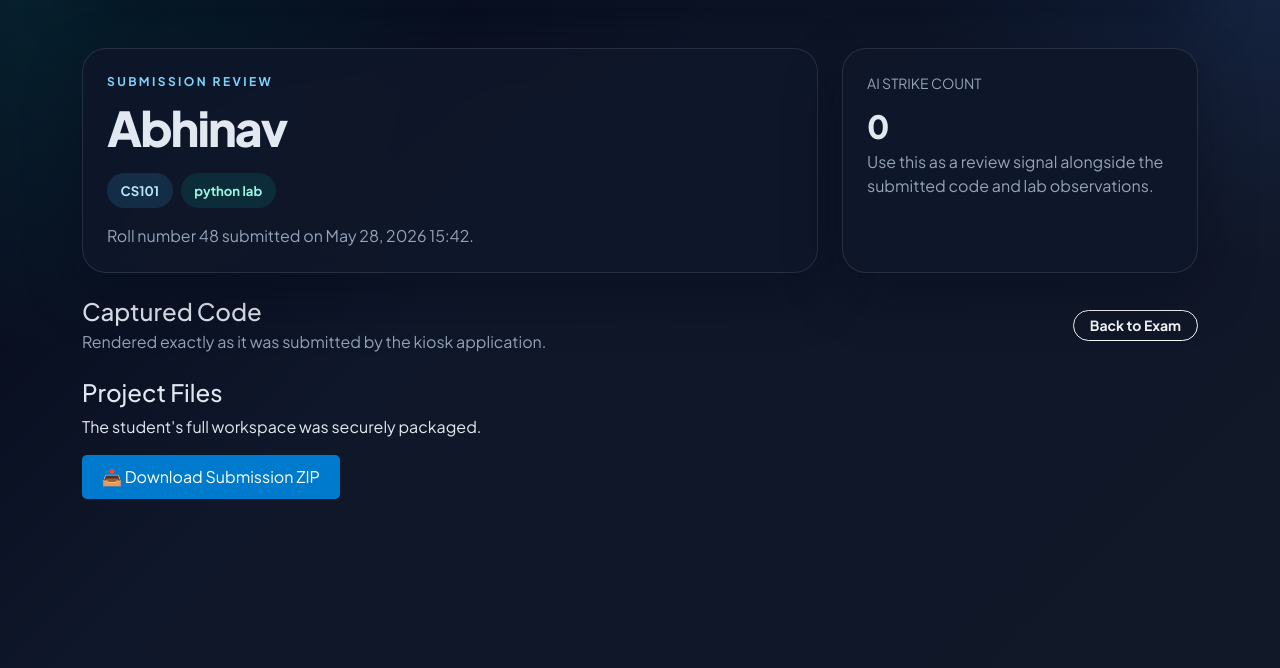
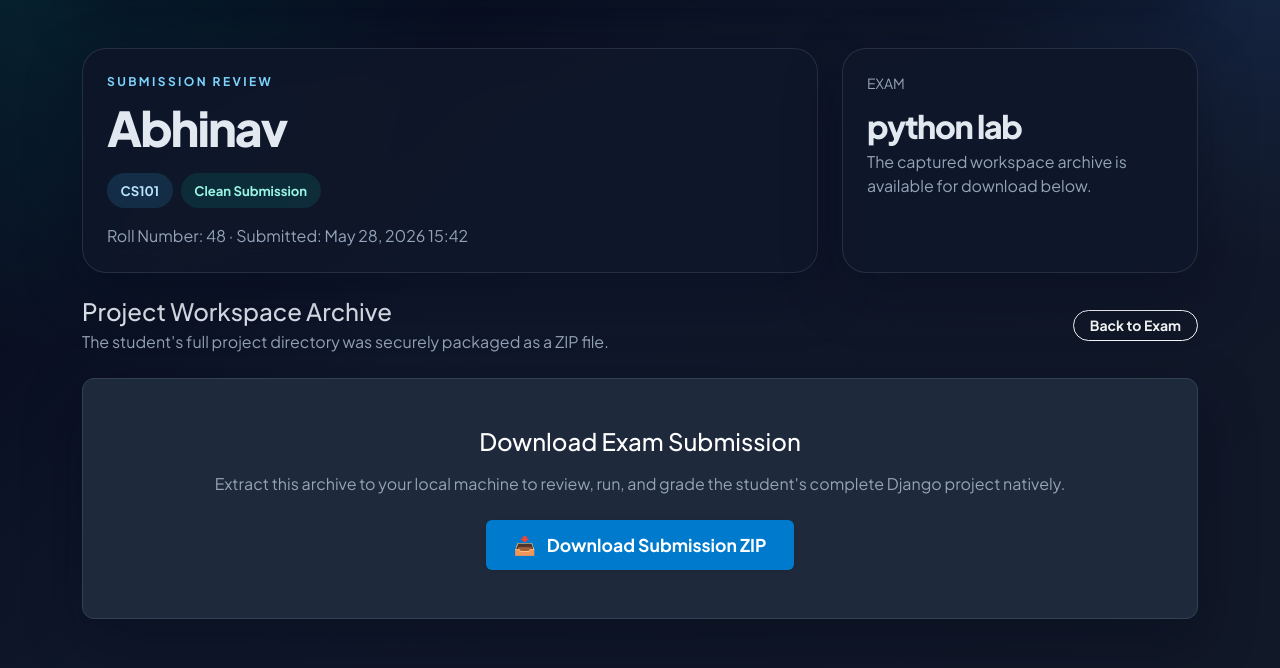
Before and after one commit to CH-Abhinav/ProctorIDE, a Django app: page /submissions/19/ in a window 1280 px wide. Shown: the part 132-800 px from the top of the page. Run offline with Django 5.2, Linux system fonts and the light colour scheme; a user stored in the database is signed in; data comes from the database, SQL or seed files in the repository.

Commit message:
architeture changes

```diff
--- a/edusync_backend/web_portal/templates/web_portal/submission.html
+++ b/edusync_backend/web_portal/templates/web_portal/submission.html
@@ -1,6 +1,6 @@
 {% extends "web_portal/base.html" %}
 
-{% block title %}Submission {{ submission.student.roll_number }} | Proctor IDE Command Center{% endblock %}
+{% block title %}{{ submission.student.roll_number }} | Proctor IDE Command Center{% endblock %}
 
 {% block content %}
 <section class="mb-4">
@@ -11,18 +11,18 @@
                 <h1 class="page-title h2 mb-3">{{ submission.student.name }}</h1>
                 <div class="d-flex flex-wrap gap-2 mb-3">
                     <span class="subject-pill">{{ submission.exam.subject_code }}</span>
-                    <span class="status-pill {% if submission.exam.is_active %}active{% else %}inactive{% endif %}">
-                        {{ submission.exam.title }}
+                    <span class="status-pill {% if submission.violation_count > 0 %}inactive{% else %}active{% endif %}">
+                        {% if submission.violation_count > 0 %}{{ submission.violation_count }} Strike{{ submission.violation_count|pluralize }}{% else %}Clean Submission{% endif %}
                     </span>
                 </div>
-                <p class="muted-copy mb-0">Roll number {{ submission.student.roll_number }} submitted on {{ submission.submitted_at|date:"M d, Y H:i" }}.</p>
+                <p class="muted-copy mb-0">Roll Number: {{ submission.student.roll_number }} · Submitted: {{ submission.submitted_at|date:"M d, Y H:i" }}</p>
             </div>
         </div>
         <div class="col-lg-4">
-            <div class="summary-card p-4 h-100 {% if submission.violation_count > 0 %}border-warning{% endif %}">
-                <p class="muted-copy text-uppercase small mb-2">AI Strike Count</p>
-                <div class="summary-number">{{ submission.violation_count }}</div>
-                <p class="muted-copy mb-0">Use this as a review signal alongside the submitted code and lab observations.</p>
+            <div class="summary-card p-4 h-100">
+                <p class="muted-copy text-uppercase small mb-2">Exam</p>
+                <div class="summary-number">{{ submission.exam.title|default:"Exam" }}</div>
+                <p class="muted-copy mb-0">The captured workspace archive is available for download below.</p>
             </div>
         </div>
     </div>
@@ -30,17 +30,18 @@
 
 <section class="d-flex justify-content-between align-items-center mb-3 gap-2 flex-wrap">
     <div>
-        <h2 class="h4 mb-1">Captured Code</h2>
-        <p class="muted-copy mb-0">Rendered exactly as it was submitted by the kiosk application.</p>
+        <h2 class="h4 mb-1">Project Workspace Archive</h2>
+        <p class="muted-copy mb-0">The student's full project directory was securely packaged as a ZIP file.</p>
     </div>
     <a href="{% url 'exam_detail' submission.exam.id %}" class="btn btn-outline-light btn-sm btn-portal">Back to Exam</a>
 </section>
 
-<div class="mt-4">
-    <h4>Project Files</h4>
-    <p>The student's full workspace was securely packaged.</p>
-    <a href="{% url 'download_submission' submission.id %}" class="btn btn-primary" style="background-color: #007ACC; border: none; padding: 10px 20px; border-radius: 5px; color: white; text-decoration: none;">
-        📥 Download Submission ZIP
+<div class="panel-card p-5 text-center mt-4 border" style="border-radius: 12px; background-color: #1e293b; border-color: #334155 !important;">
+    <h4 class="mb-3 text-white">Download Exam Submission</h4>
+    <p class="mb-4" style="color: #94a3b8;">Extract this archive to your local machine to review, run, and grade the student's complete Django project natively.</p>
+
+    <a href="{% url 'download_submission' submission.id %}" class="btn btn-primary shadow-sm" style="background-color: #007ACC; border: none; padding: 12px 28px; border-radius: 6px; font-weight: bold; color: white; text-decoration: none; display: inline-block; font-size: 1.1rem; transition: background-color 0.2s;">
+        <span style="margin-right: 8px;">📥</span> Download Submission ZIP
     </a>
 </div>
 {% endblock %}
--- a/proctor_workspace/main.py
+++ /dev/null
@@ -1,5 +0,0 @@
-def main():
-    pass
-
-if __name__ == "__main__":
-    main()
```
